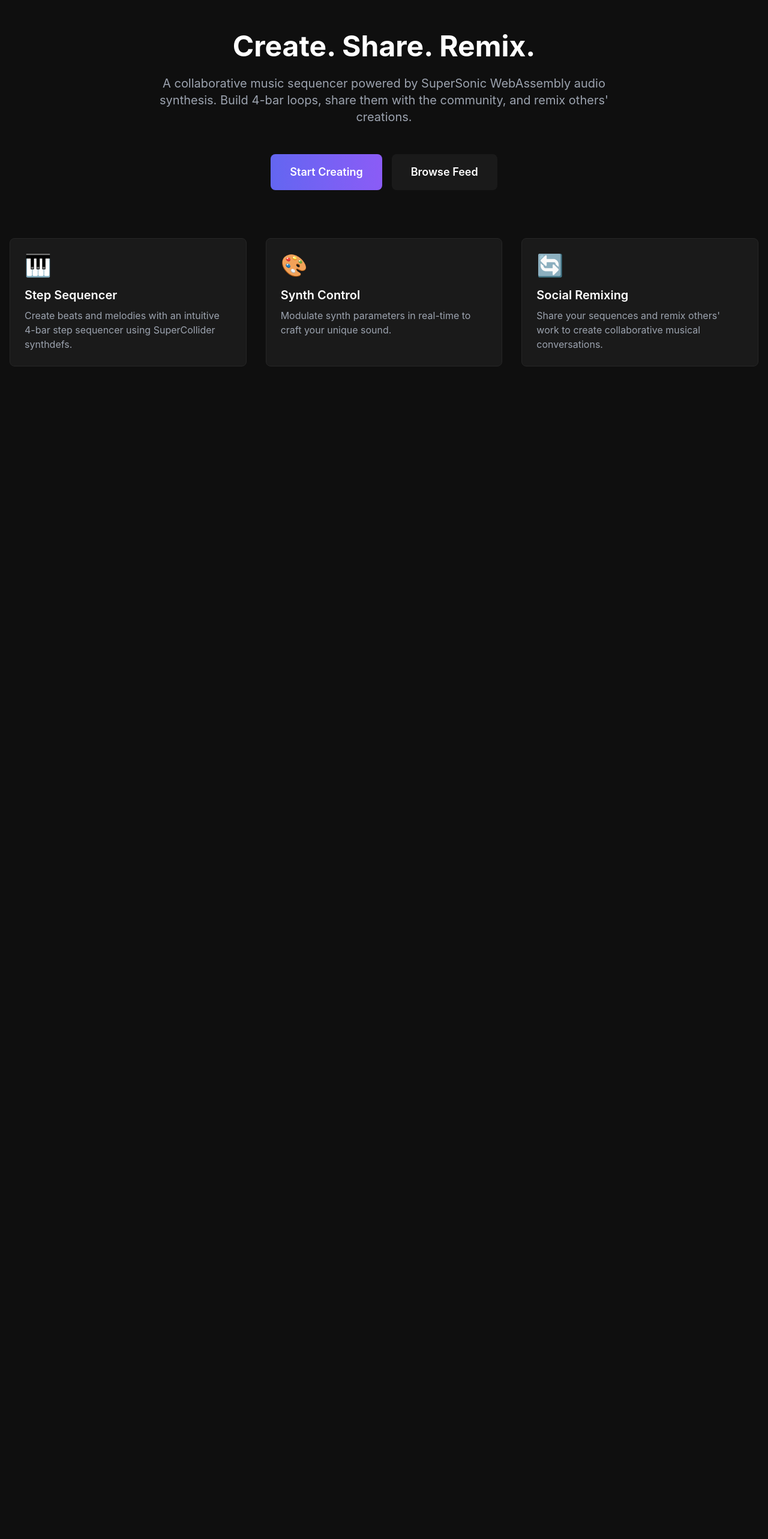
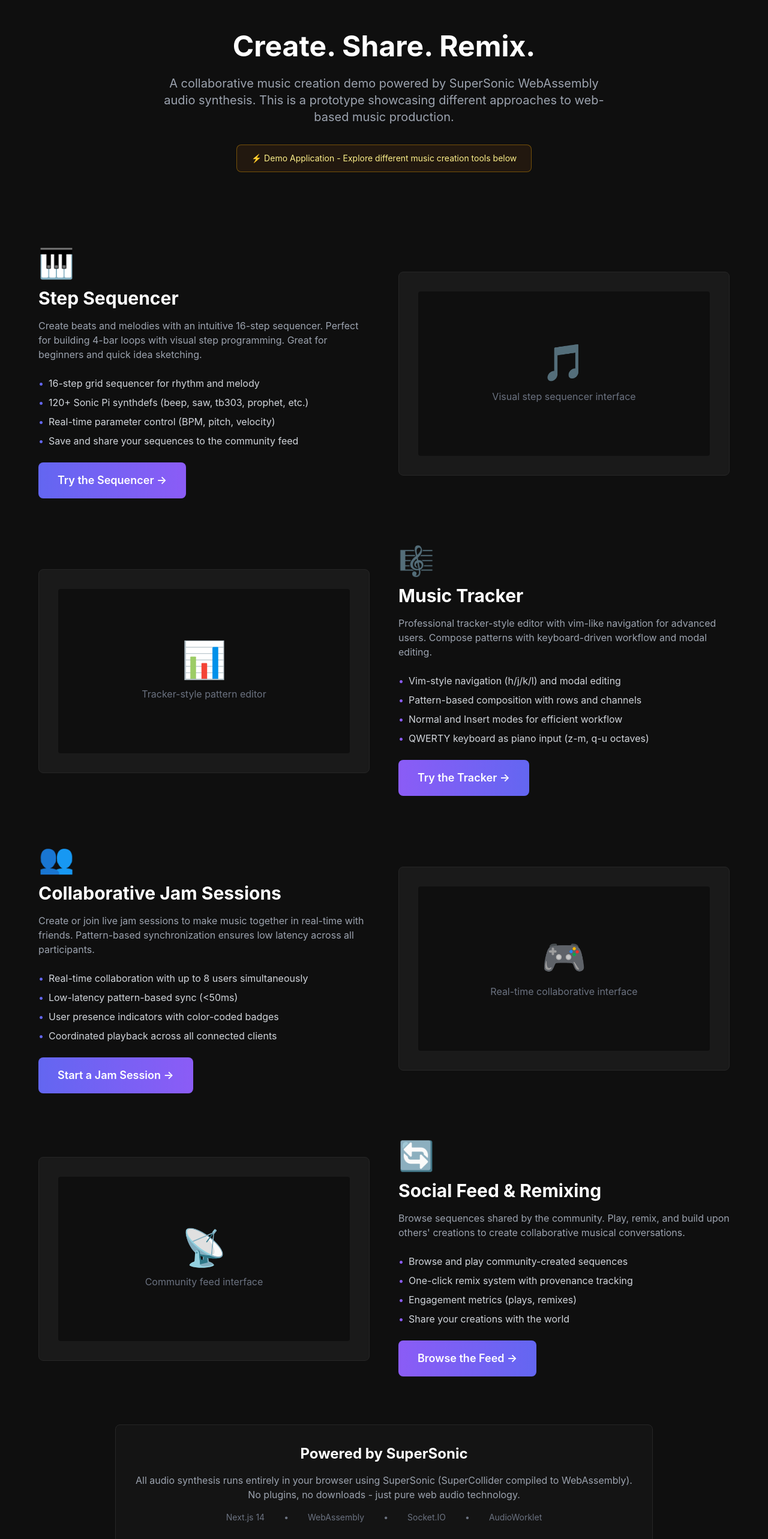
Before and after one commit to mxjxn/echoflux, a Next.js app in the folder apps/web/: page / in a window 1280 px wide. Shown: the part 100-2666 px from the top of the page at 60% size. Before the commit the page ends 800 px from the top, so only its background shows below. Built offline with nearby package versions, Linux system fonts and the light colour scheme.

Commit message:
Update home page with detailed feature sections and tracker link
Co-authored-by: mxjxn <943499+mxjxn@users.noreply.github.com>

```diff
--- a/apps/web/app/page.tsx
+++ b/apps/web/app/page.tsx
@@ -1,6 +1,5 @@
 'use client';
 
-import { useState } from 'react';
 import Link from 'next/link';
 
 export default function Home() {
@@ -19,6 +18,12 @@ export default function Home() {
                 className="px-4 py-2 rounded-lg bg-primary hover:bg-primary/80 transition"
               >
                 Sequencer
+              </Link>
+              <Link
+                href="/tracker"
+                className="px-4 py-2 rounded-lg bg-surface hover:bg-surfaceLight transition"
+              >
+                Tracker
               </Link>
               <Link
                 href="/feed"
@@ -43,48 +48,211 @@ export default function Home() {
           <h2 className="text-5xl font-bold mb-6">
             Create. Share. Remix.
           </h2>
-          <p className="text-xl text-gray-400 mb-12">
-            A collaborative music sequencer powered by SuperSonic WebAssembly audio synthesis.
-            Build 4-bar loops, share them with the community, and remix others&apos; creations.
+          <p className="text-xl text-gray-400 mb-8">
+            A collaborative music creation demo powered by SuperSonic WebAssembly audio synthesis.
+            This is a prototype showcasing different approaches to web-based music production.
           </p>
-          <div className="flex gap-4 justify-center">
-            <Link
-              href="/sequencer"
-              className="px-8 py-4 rounded-lg bg-gradient-to-r from-primary to-secondary hover:opacity-90 transition text-lg font-semibold"
-            >
-              Start Creating
-            </Link>
-            <Link
-              href="/feed"
-              className="px-8 py-4 rounded-lg bg-surface hover:bg-surfaceLight transition text-lg font-semibold"
-            >
-              Browse Feed
-            </Link>
+          <div className="px-6 py-3 rounded-lg bg-yellow-900/20 border border-yellow-600/50 text-yellow-200 text-sm inline-block mb-12">
+            ⚡ Demo Application - Explore different music creation tools below
           </div>
         </div>
 
-        {/* Features */}
-        <div className="grid grid-cols-1 md:grid-cols-3 gap-8 mt-20">
-          <div className="p-6 rounded-lg bg-surface border border-surfaceLight">
-            <div className="text-4xl mb-4">🎹</div>
-            <h3 className="text-xl font-semibold mb-2">Step Sequencer</h3>
-            <p className="text-gray-400">
-              Create beats and melodies with an intuitive 4-bar step sequencer using SuperCollider synthdefs.
-            </p>
+        {/* Feature Sections */}
+        <div className="max-w-6xl mx-auto space-y-20 mt-20">
+
+          {/* Sequencer Section */}
+          <div className="grid grid-cols-1 md:grid-cols-2 gap-12 items-center">
+            <div>
+              <div className="text-5xl mb-4">🎹</div>
+              <h3 className="text-3xl font-bold mb-4">Step Sequencer</h3>
+              <p className="text-gray-400 mb-6">
+                Create beats and melodies with an intuitive 16-step sequencer. Perfect for building 4-bar loops
+                with visual step programming. Great for beginners and quick idea sketching.
+              </p>
+              <ul className="space-y-2 mb-6 text-gray-300">
+                <li className="flex items-start">
+                  <span className="text-primary mr-2">•</span>
+                  <span>16-step grid sequencer for rhythm and melody</span>
+                </li>
+                <li className="flex items-start">
+                  <span className="text-primary mr-2">•</span>
+                  <span>120+ Sonic Pi synthdefs (beep, saw, tb303, prophet, etc.)</span>
+                </li>
+                <li className="flex items-start">
+                  <span className="text-primary mr-2">•</span>
+                  <span>Real-time parameter control (BPM, pitch, velocity)</span>
+                </li>
+                <li className="flex items-start">
+                  <span className="text-primary mr-2">•</span>
+                  <span>Save and share your sequences to the community feed</span>
+                </li>
+              </ul>
+              <Link
+                href="/sequencer"
+                className="inline-block px-8 py-4 rounded-lg bg-gradient-to-r from-primary to-secondary hover:opacity-90 transition text-lg font-semibold"
+              >
+                Try the Sequencer →
+              </Link>
+            </div>
+            <div className="p-8 rounded-lg bg-surface border border-surfaceLight">
+              <div className="aspect-video bg-background rounded flex items-center justify-center text-gray-500">
+                <div className="text-center">
+                  <div className="text-6xl mb-4">🎵</div>
+                  <p>Visual step sequencer interface</p>
+                </div>
+              </div>
+            </div>
           </div>
-          <div className="p-6 rounded-lg bg-surface border border-surfaceLight">
-            <div className="text-4xl mb-4">🎨</div>
-            <h3 className="text-xl font-semibold mb-2">Synth Control</h3>
-            <p className="text-gray-400">
-              Modulate synth parameters in real-time to craft your unique sound.
-            </p>
+
+          {/* Tracker Section */}
+          <div className="grid grid-cols-1 md:grid-cols-2 gap-12 items-center">
+            <div className="md:order-2">
+              <div className="text-5xl mb-4">🎼</div>
+              <h3 className="text-3xl font-bold mb-4">Music Tracker</h3>
+              <p className="text-gray-400 mb-6">
+                Professional tracker-style editor with vim-like navigation for advanced users.
+                Compose patterns with keyboard-driven workflow and modal editing.
+              </p>
+              <ul className="space-y-2 mb-6 text-gray-300">
+                <li className="flex items-start">
+                  <span className="text-secondary mr-2">•</span>
+                  <span>Vim-style navigation (h/j/k/l) and modal editing</span>
+                </li>
+                <li className="flex items-start">
+                  <span className="text-secondary mr-2">•</span>
+                  <span>Pattern-based composition with rows and channels</span>
+                </li>
+                <li className="flex items-start">
+                  <span className="text-secondary mr-2">•</span>
+                  <span>Normal and Insert modes for efficient workflow</span>
+                </li>
+                <li className="flex items-start">
+                  <span className="text-secondary mr-2">•</span>
+                  <span>QWERTY keyboard as piano input (z-m, q-u octaves)</span>
+                </li>
+              </ul>
+              <Link
+                href="/tracker"
+                className="inline-block px-8 py-4 rounded-lg bg-gradient-to-r from-secondary to-primary hover:opacity-90 transition text-lg font-semibold"
+              >
+                Try the Tracker →
+              </Link>
+            </div>
+            <div className="md:order-1 p-8 rounded-lg bg-surface border border-surfaceLight">
+              <div className="aspect-video bg-background rounded flex items-center justify-center text-gray-500">
+                <div className="text-center">
+                  <div className="text-6xl mb-4">📊</div>
+                  <p>Tracker-style pattern editor</p>
+                </div>
+              </div>
+            </div>
           </div>
-          <div className="p-6 rounded-lg bg-surface border border-surfaceLight">
-            <div className="text-4xl mb-4">🔄</div>
-            <h3 className="text-xl font-semibold mb-2">Social Remixing</h3>
-            <p className="text-gray-400">
-              Share your sequences and remix others&apos; work to create collaborative musical conversations.
-            </p>
+
+          {/* Jam Section */}
+          <div className="grid grid-cols-1 md:grid-cols-2 gap-12 items-center">
+            <div>
+              <div className="text-5xl mb-4">👥</div>
+              <h3 className="text-3xl font-bold mb-4">Collaborative Jam Sessions</h3>
+              <p className="text-gray-400 mb-6">
+                Create or join live jam sessions to make music together in real-time with friends.
+                Pattern-based synchronization ensures low latency across all participants.
+              </p>
+              <ul className="space-y-2 mb-6 text-gray-300">
+                <li className="flex items-start">
+                  <span className="text-primary mr-2">•</span>
+                  <span>Real-time collaboration with up to 8 users simultaneously</span>
+                </li>
+                <li className="flex items-start">
+                  <span className="text-primary mr-2">•</span>
+                  <span>Low-latency pattern-based sync (&lt;50ms)</span>
+                </li>
+                <li className="flex items-start">
+                  <span className="text-primary mr-2">•</span>
+                  <span>User presence indicators with color-coded badges</span>
+                </li>
+                <li className="flex items-start">
+                  <span className="text-primary mr-2">•</span>
+                  <span>Coordinated playback across all connected clients</span>
+                </li>
+              </ul>
+              <Link
+                href="/jam"
+                className="inline-block px-8 py-4 rounded-lg bg-gradient-to-r from-primary to-secondary hover:opacity-90 transition text-lg font-semibold"
+              >
+                Start a Jam Session →
+              </Link>
+            </div>
+            <div className="p-8 rounded-lg bg-surface border border-surfaceLight">
+              <div className="aspect-video bg-background rounded flex items-center justify-center text-gray-500">
+                <div className="text-center">
+                  <div className="text-6xl mb-4">🎮</div>
+                  <p>Real-time collaborative interface</p>
+                </div>
+              </div>
+            </div>
+          </div>
+
+          {/* Feed Section */}
+          <div className="grid grid-cols-1 md:grid-cols-2 gap-12 items-center">
+            <div className="md:order-2">
+              <div className="text-5xl mb-4">🔄</div>
+              <h3 className="text-3xl font-bold mb-4">Social Feed & Remixing</h3>
+              <p className="text-gray-400 mb-6">
+                Browse sequences shared by the community. Play, remix, and build upon others&apos; creations
+                to create collaborative musical conversations.
+              </p>
+              <ul className="space-y-2 mb-6 text-gray-300">
+                <li className="flex items-start">
+                  <span className="text-secondary mr-2">•</span>
+                  <span>Browse and play community-created sequences</span>
+                </li>
+                <li className="flex items-start">
+                  <span className="text-secondary mr-2">•</span>
+                  <span>One-click remix system with provenance tracking</span>
+                </li>
+                <li className="flex items-start">
+                  <span className="text-secondary mr-2">•</span>
+                  <span>Engagement metrics (plays, remixes)</span>
+                </li>
+                <li className="flex items-start">
+                  <span className="text-secondary mr-2">•</span>
+                  <span>Share your creations with the world</span>
+                </li>
+              </ul>
+              <Link
+                href="/feed"
+                className="inline-block px-8 py-4 rounded-lg bg-gradient-to-r from-secondary to-primary hover:opacity-90 transition text-lg font-semibold"
+              >
+                Browse the Feed →
+              </Link>
+            </div>
+            <div className="md:order-1 p-8 rounded-lg bg-surface border border-surfaceLight">
+              <div className="aspect-video bg-background rounded flex items-center justify-center text-gray-500">
+                <div className="text-center">
+                  <div className="text-6xl mb-4">📡</div>
+                  <p>Community feed interface</p>
+                </div>
+              </div>
+            </div>
+          </div>
+
+        </div>
+
+        {/* Tech Info */}
+        <div className="max-w-4xl mx-auto mt-20 p-8 rounded-lg bg-surface/50 border border-surfaceLight">
+          <h3 className="text-2xl font-bold mb-4 text-center">Powered by SuperSonic</h3>
+          <p className="text-gray-400 text-center mb-4">
+            All audio synthesis runs entirely in your browser using SuperSonic (SuperCollider compiled to WebAssembly).
+            No plugins, no downloads - just pure web audio technology.
+          </p>
+          <div className="flex justify-center gap-8 text-sm text-gray-500">
+            <span>Next.js 14</span>
+            <span>•</span>
+            <span>WebAssembly</span>
+            <span>•</span>
+            <span>Socket.IO</span>
+            <span>•</span>
+            <span>AudioWorklet</span>
           </div>
         </div>
       </div>
```
Also changed, not shown: apps/web/public/sw.js, 1 other file (tests, documents, lock files or other folders).
